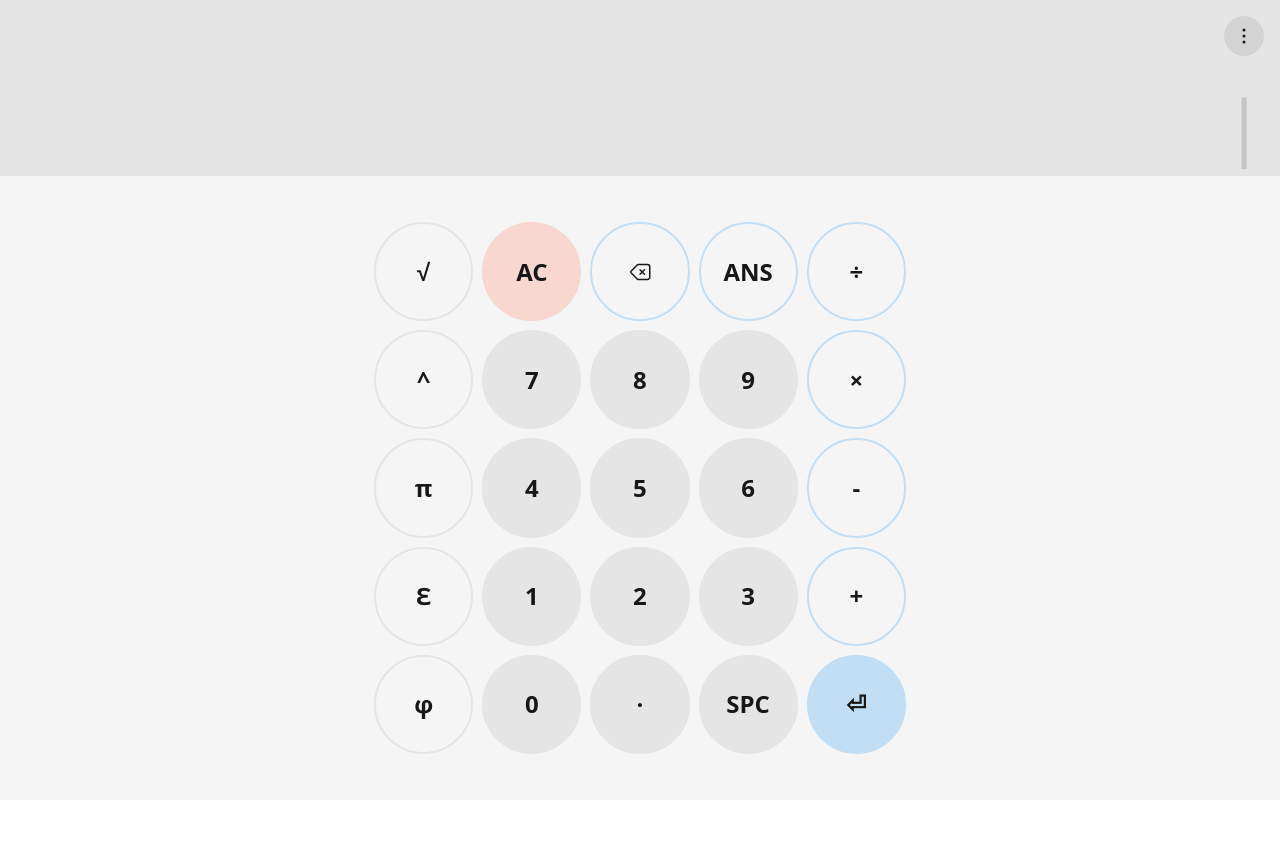
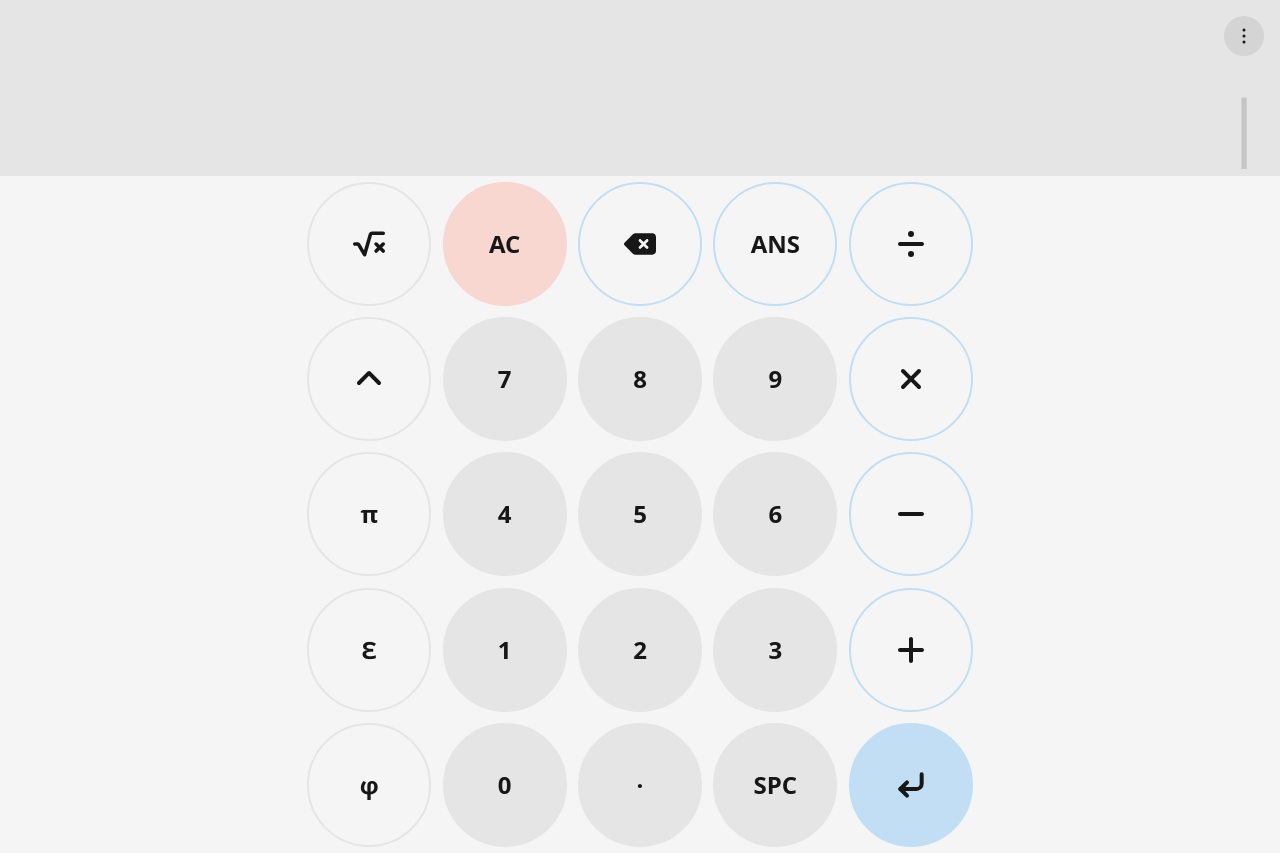
Before and after one commit to feasterjon/rpncalc, a React (Create React App) app: page / in a window 1280 px wide. Before the commit the page ends 800 px from the top, so only its background shows below. Built offline with nearby package versions, Linux system fonts and the light colour scheme.

Commit message:
Change button icons and adjust layouts

```diff
--- a/src/components/Elements/Icon/Icon.jsx
+++ b/src/components/Elements/Icon/Icon.jsx
@@ -1,15 +1,15 @@
 export function Icon({ id, styles = 'h-6 w-6' }) {
   switch (id) {
+    case 'angle-up':
+      return (
+        <svg xmlns="http://www.w3.org/2000/svg" fill="currentColor" viewBox="0 0 448 512" className={styles}>
+          <path d="M201.4 137.4c12.5-12.5 32.8-12.5 45.3 0l160 160c12.5 12.5 12.5 32.8 0 45.3s-32.8 12.5-45.3 0L224 205.3 86.6 342.6c-12.5 12.5-32.8 12.5-45.3 0s-12.5-32.8 0-45.3l160-160z" />
+        </svg>
+      )
     case 'arrow-left':
       return (
         <svg xmlns="http://www.w3.org/2000/svg" fill="none" viewBox="0 0 24 24" strokeWidth={1.5} stroke="currentColor" className={styles}>
           <path strokeLinecap="round" strokeLinejoin="round" d="M10.5 19.5 3 12m0 0 7.5-7.5M3 12h18" />
-        </svg>
-      )
-    case 'backspace':
-      return (
-        <svg xmlns="http://www.w3.org/2000/svg" fill="none" viewBox="0 0 24 24" strokeWidth={1.5} stroke="currentColor" className={styles}>
-          <path strokeLinecap="round" strokeLinejoin="round" d="M12 9.75 14.25 12m0 0 2.25 2.25M14.25 12l2.25-2.25M14.25 12 12 14.25m-2.58 4.92-6.374-6.375a1.125 1.125 0 0 1 0-1.59L9.42 4.83c.21-.211.497-.33.795-.33H19.5a2.25 2.25 0 0 1 2.25 2.25v10.5a2.25 2.25 0 0 1-2.25 2.25h-9.284c-.298 0-.585-.119-.795-.33Z" />
         </svg>
       )
     case 'chevron-down':
@@ -42,6 +42,24 @@ export function Icon({ id, styles = 'h-6 w-6' }) {
           <path strokeLinecap="round" strokeLinejoin="round" d="M9 17.25v1.007a3 3 0 0 1-.879 2.122L7.5 21h9l-.621-.621A3 3 0 0 1 15 18.257V17.25m6-12V15a2.25 2.25 0 0 1-2.25 2.25H5.25A2.25 2.25 0 0 1 3 15V5.25m18 0A2.25 2.25 0 0 0 18.75 3H5.25A2.25 2.25 0 0 0 3 5.25m18 0V12a2.25 2.25 0 0 1-2.25 2.25H5.25A2.25 2.25 0 0 1 3 12V5.25" />
         </svg>
       )
+    case 'corner-down-left':
+      return (
+        <svg xmlns="http://www.w3.org/2000/svg" fill="none" viewBox="0 0 24 24" strokeWidth={3} stroke="currentColor" strokeLinecap="round" strokeLinejoin="round" className={styles}>
+           <polyline points="9 10 4 15 9 20" /><path d="M20 4v7a4 4 0 0 1-4 4H4" />
+        </svg>
+      )
+    case 'delete-left':
+      return (
+        <svg xmlns="http://www.w3.org/2000/svg" fill="currentColor" viewBox="0 0 576 512" className={styles}>
+          <path d="M576 128c0-35.3-28.7-64-64-64H205.3c-17 0-33.3 6.7-45.3 18.7L9.4 233.4c-6 6-9.4 14.1-9.4 22.6s3.4 16.6 9.4 22.6L160 429.3c12 12 28.3 18.7 45.3 18.7H512c35.3 0 64-28.7 64-64V128zM271 175c9.4-9.4 24.6-9.4 33.9 0l47 47 47-47c9.4-9.4 24.6-9.4 33.9 0s9.4 24.6 0 33.9l-47 47 47 47c9.4 9.4 9.4 24.6 0 33.9s-24.6 9.4-33.9 0l-47-47-47 47c-9.4 9.4-24.6 9.4-33.9 0s-9.4-24.6 0-33.9l47-47-47-47c-9.4-9.4-9.4-24.6 0-33.9z" />
+        </svg>
+      )
+    case 'divide':
+      return (
+        <svg xmlns="http://www.w3.org/2000/svg" fill="currentColor" viewBox="0 0 448 512" className={styles}>
+          <path d="M272 96a48 48 0 1 0 -96 0 48 48 0 1 0 96 0zm0 320a48 48 0 1 0 -96 0 48 48 0 1 0 96 0zM400 288c17.7 0 32-14.3 32-32s-14.3-32-32-32H48c-17.7 0-32 14.3-32 32s14.3 32 32 32H400z" />
+        </svg>
+      )
     case 'ellipsis-vertical':
       return (
         <svg xmlns="http://www.w3.org/2000/svg" fill="none" viewBox="0 0 24 24" strokeWidth={1.5} stroke="currentColor" className={styles}>
@@ -61,16 +79,40 @@ export function Icon({ id, styles = 'h-6 w-6' }) {
           <path strokeLinecap="round" strokeLinejoin="round" d="M3.98 8.223A10.477 10.477 0 0 0 1.934 12C3.226 16.338 7.244 19.5 12 19.5c.993 0 1.953-.138 2.863-.395M6.228 6.228A10.451 10.451 0 0 1 12 4.5c4.756 0 8.773 3.162 10.065 7.498a10.522 10.522 0 0 1-4.293 5.774M6.228 6.228 3 3m3.228 3.228 3.65 3.65m7.894 7.894L21 21m-3.228-3.228-3.65-3.65m0 0a3 3 0 1 0-4.243-4.243m4.242 4.242L9.88 9.88" />
         </svg>
       )
+    case 'minus':
+      return (
+        <svg xmlns="http://www.w3.org/2000/svg" fill="currentColor" viewBox="0 0 448 512" className={styles}>
+          <path d="M432 256c0 17.7-14.3 32-32 32L48 288c-17.7 0-32-14.3-32-32s14.3-32 32-32l352 0c17.7 0 32 14.3 32 32z" />
+        </svg>
+      )
     case 'moon':
       return (
         <svg xmlns="http://www.w3.org/2000/svg" fill="none" viewBox="0 0 24 24" strokeWidth={1.5} stroke="currentColor" className={styles}>
           <path strokeLinecap="round" strokeLinejoin="round" d="M21.752 15.002A9.72 9.72 0 0 1 18 15.75c-5.385 0-9.75-4.365-9.75-9.75 0-1.33.266-2.597.748-3.752A9.753 9.753 0 0 0 3 11.25C3 16.635 7.365 21 12.75 21a9.753 9.753 0 0 0 9.002-5.998Z" />
         </svg>
       )
+    case 'multiply':
+      return (
+        <svg xmlns="http://www.w3.org/2000/svg" fill="currentColor" viewBox="0 0 384 512" className={styles}>
+          <path d="M342.6 150.6c12.5-12.5 12.5-32.8 0-45.3s-32.8-12.5-45.3 0L192 210.7 86.6 105.4c-12.5-12.5-32.8-12.5-45.3 0s-12.5 32.8 0 45.3L146.7 256 41.4 361.4c-12.5 12.5-12.5 32.8 0 45.3s32.8 12.5 45.3 0L192 301.3 297.4 406.6c12.5 12.5 32.8 12.5 45.3 0s12.5-32.8 0-45.3L237.3 256 342.6 150.6z" />
+        </svg>
+      )
+    case 'plus':
+      return (
+        <svg xmlns="http://www.w3.org/2000/svg" fill="currentColor" viewBox="0 0 448 512" className={styles}>
+          <path d="M256 80c0-17.7-14.3-32-32-32s-32 14.3-32 32V224H48c-17.7 0-32 14.3-32 32s14.3 32 32 32H192V432c0 17.7 14.3 32 32 32s32-14.3 32-32V288H400c17.7 0 32-14.3 32-32s-14.3-32-32-32H256V80z" />
+        </svg>
+      )
     case 'question-mark-circle':
       return (
         <svg xmlns="http://www.w3.org/2000/svg" fill="none" viewBox="0 0 24 24" strokeWidth={1.5} stroke="currentColor" className={styles}>
           <path strokeLinecap="round" strokeLinejoin="round" d="M9.879 7.519c1.171-1.025 3.071-1.025 4.242 0 1.172 1.025 1.172 2.687 0 3.712-.203.179-.43.326-.67.442-.745.361-1.45.999-1.45 1.827v.75M21 12a9 9 0 1 1-18 0 9 9 0 0 1 18 0Zm-9 5.25h.008v.008H12v-.008Z" />
+        </svg>
+      )
+    case 'square-root-variable':
+      return (
+        <svg xmlns="http://www.w3.org/2000/svg" fill="currentColor" viewBox="0 0 576 512" className={styles}>
+          <path d="M282.6 78.1c8-27.3 33-46.1 61.4-46.1H544c17.7 0 32 14.3 32 32s-14.3 32-32 32H344L238.7 457c-3.6 12.3-14.1 21.2-26.8 22.8s-25.1-4.6-31.5-15.6L77.6 288H32c-17.7 0-32-14.3-32-32s14.3-32 32-32H77.6c22.8 0 43.8 12.1 55.3 31.8l65.2 111.8L282.6 78.1zM393.4 233.4c12.5-12.5 32.8-12.5 45.3 0L480 274.7l41.4-41.4c12.5-12.5 32.8-12.5 45.3 0s12.5 32.8 0 45.3L525.3 320l41.4 41.4c12.5 12.5 12.5 32.8 0 45.3s-32.8 12.5-45.3 0L480 365.3l-41.4 41.4c-12.5 12.5-32.8 12.5-45.3 0s-12.5-32.8 0-45.3L434.7 320l-41.4-41.4c-12.5-12.5-12.5-32.8 0-45.3z" />
         </svg>
       )
     case 'sun':
--- a/src/components/Elements/Keyboard/Keyboard.jsx
+++ b/src/components/Elements/Keyboard/Keyboard.jsx
@@ -11,12 +11,11 @@ export function Keyboard(props) {
     setCurrentInput = props.config.setCurrentInput;
 
   const buttons = configButtons.map((button) => ({
-    icon: button.icon,
+    icon: button.icon || {},
     id: button.id,
     label: button.label || button.value,
     order: button.order,
-    styles: configButtonsStyles[button.type] || configButtonsStyles.main,
-    size: button.size,
+    stylesType: configButtonsStyles[button.type] || configButtonsStyles.main,
     type: button.type,
     value: button.value
   }));
@@ -31,7 +30,7 @@ export function Keyboard(props) {
       const button = buttons.find(button => button.value === event.key);
       if (button) {
         setPressedKey(button.id);
-        setDynamicStyles(button.styles.active || '');
+        setDynamicStyles(button.stylesType.active || '');
         setTimeout(() => {
           setPressedKey(null);
           setDynamicStyles('');
@@ -89,14 +88,14 @@ export function Keyboard(props) {
                 text-center
                 text-neutral-900
                 text-2xl
-                ${button.styles.etc}
-                ${`button-${button.id}` === `button-${pressedKey}` ? dynamicStyles : button.styles.main ? button.styles.main : ''}
+                ${button.stylesType.etc}
+                ${`button-${button.id}` === `button-${pressedKey}` ? dynamicStyles : button.stylesType.main ? button.stylesType.main : ''}
               `}
               aria-label={button.label}
               onClick={() => handleInput(button)}
               tabIndex={-1}
             >
-              {button.icon ? <Icon id={button.icon} /> : button.label}
+              {button.icon.id ? <Icon id={button.icon.id} styles={button.icon.styles ? button.icon.styles : 'h-8 lg:h-5 lg:w-5 w-8 xl:h-8 xl:w-8'} /> : button.label}
             </button>
           </div>
         )}
--- a/src/config/index.jsx
+++ b/src/config/index.jsx
@@ -163,6 +163,9 @@ export const CONFIG = {
     buttons: {
       data: [
         {
+          icon: {
+            id: 'square-root-variable'
+          },
           id: 1,
           label: '\u221a',
           order: 'sm:order-[1]',
@@ -170,6 +173,9 @@ export const CONFIG = {
           value: 's'
         },
         {
+          icon: {
+            id: 'angle-up'
+          },
           id: 2,
           order: 'sm:order-[6]',
           type: 'fn',
@@ -210,7 +216,9 @@ export const CONFIG = {
           value: 'Delete'
         },
         {
-          icon: 'backspace',
+          icon: {
+            id: 'delete-left'
+          },
           id: 7,
           label: '\u232B',
           order: 'sm:order-[3]',
@@ -225,6 +233,9 @@ export const CONFIG = {
           value: 'a'
         },
         {
+          icon: {
+            id: 'divide'
+          },
           id: 9,
           label: '\u00F7',
           order: 'sm:order-[5]',
@@ -247,6 +258,9 @@ export const CONFIG = {
           value: '9'
         },
         {
+          icon: {
+            id: 'multiply'
+          },
           id: 13,
           label: '\u00D7',
           order: 'sm:order-[10]',
@@ -269,6 +283,9 @@ export const CONFIG = {
           value: '6'
         },
         {
+          icon: {
+            id: 'minus'
+          },
           id: 17,
           order: 'sm:order-[15]',
           type: 'operator',
@@ -277,7 +294,10 @@ export const CONFIG = {
         {
           id: 18,
           order: 'sm:order-[17]',
-          value: '1'
+          value: '1',
+          styles: {
+            etc: 'text-red-500'
+          }
         },
         {
           id: 19,
@@ -290,6 +310,9 @@ export const CONFIG = {
           value: '3'
         },
         {
+          icon: {
+            id: 'plus'
+          },
           id: 21,
           order: 'sm:order-[20]',
           type: 'operator',
@@ -313,6 +336,9 @@ export const CONFIG = {
           value: ' '
         },
         {
+          icon: {
+            id: 'corner-down-left'
+          },
           id: 25,
           label: '\u23ce',
           order: 'sm:order-[25]',
```
